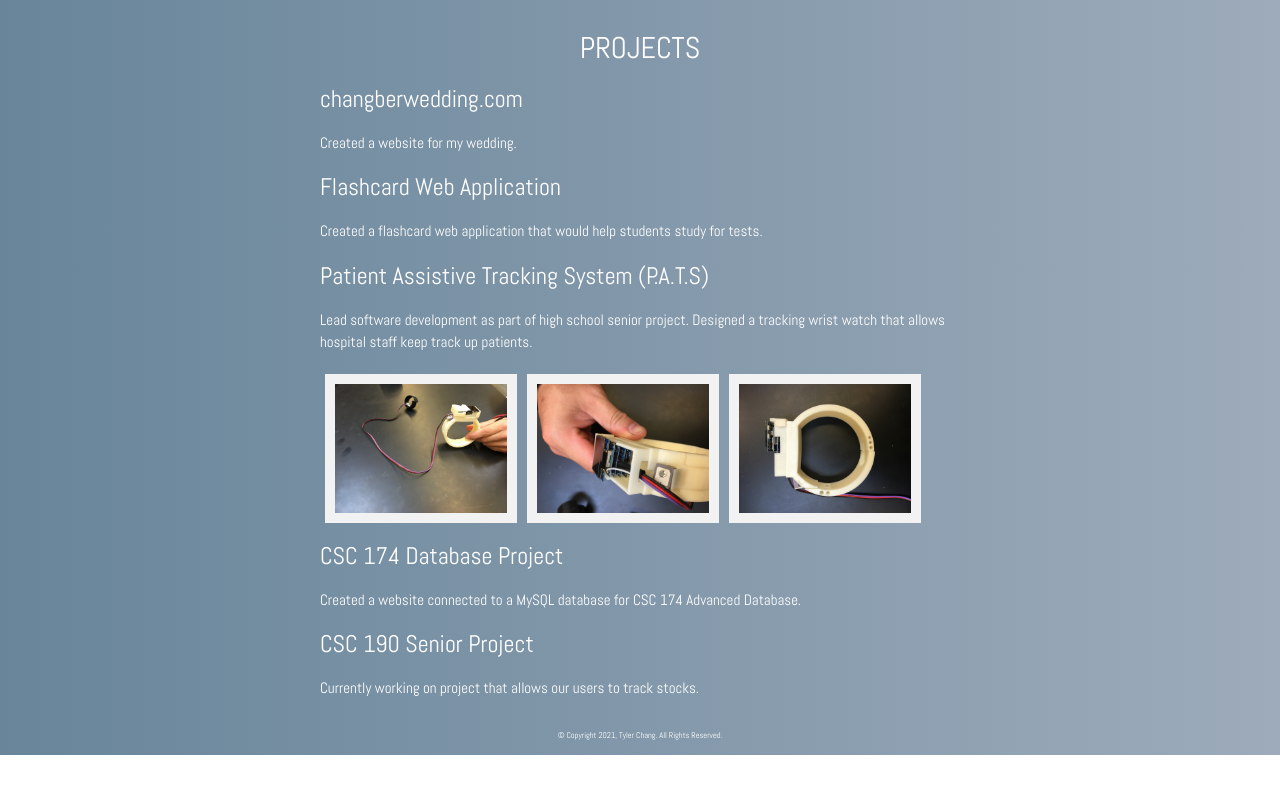
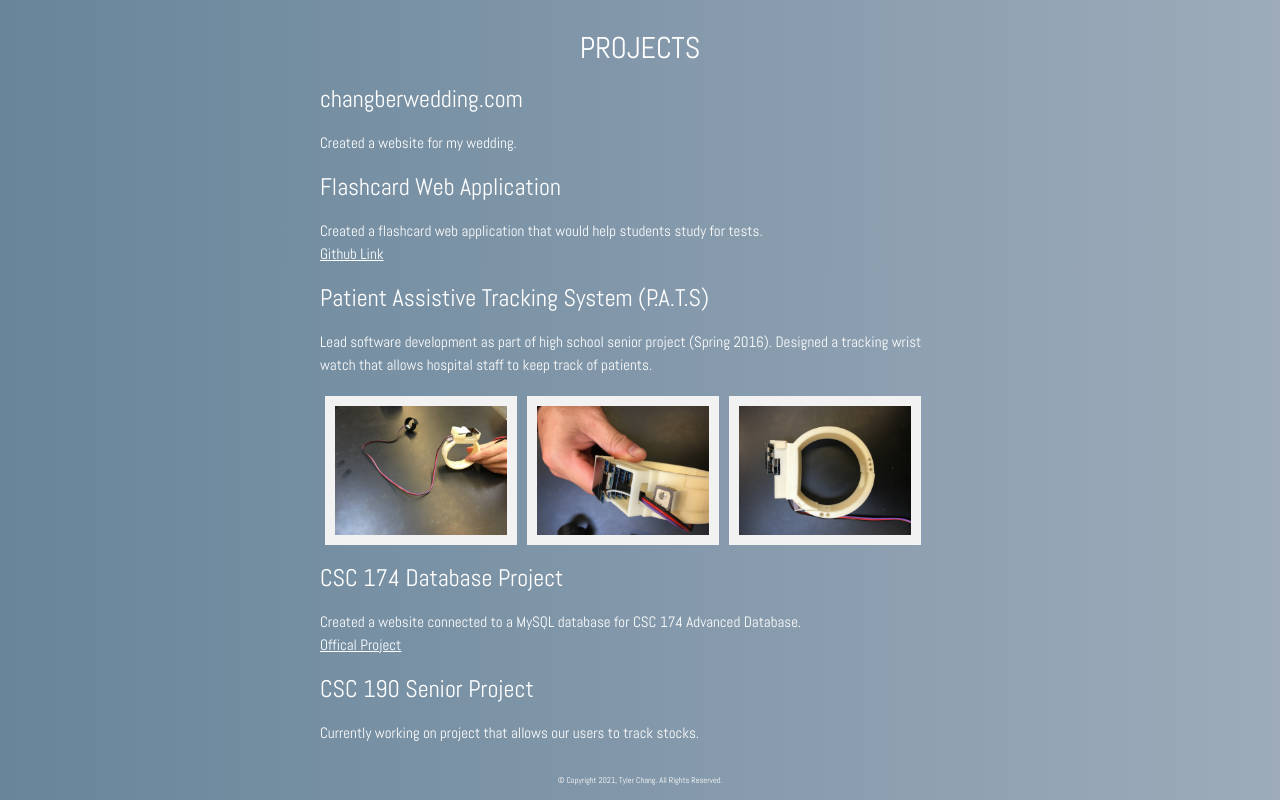
Before and after one commit to changty97/personalsite, a React (Create React App) app: page /#/projects in a window 1280 px wide. Shown: the part 533-1333 px from the top of the page. Before the commit the page ends 1288 px from the top, so only its background shows below. Built offline with nearby package versions, Linux system fonts and the light colour scheme.

Commit message:
Updated project descriptions

```diff
--- a/src/Project.js
+++ b/src/Project.js
@@ -11,18 +11,20 @@ class Project extends Component {
             </p>
         <h3>Flashcard Web Application</h3>
             <p style={{textAlign:'left'}}>
-                Created a flashcard web application that would help students study for tests.
+                Created a flashcard web application that would help students study for tests. <br></br>
+                <a href="https://github.com/changty97/Flashcard-App">Github Link</a>
             </p>
         <h3>Patient Assistive Tracking System (P.A.T.S)</h3>
             <p style={{textAlign:'left'}}>
-                Lead software development as part of high school senior project. Designed a tracking wrist watch that allows hospital staff keep track up patients.
+                Lead software development as part of high school senior project (Spring 2016). Designed a tracking wrist watch that allows hospital staff to keep track of patients.
             </p>
             <img alt="PATS #1" src="/pats1.jpg" className="pats"></img>
             <img alt="PATS #2" src="/pats2.jpg" className="pats"></img>
             <img alt="PATS #3" src="/pats3.jpg" className="pats"></img>
         <h3>CSC 174 Database Project</h3>
             <p style={{textAlign:'left'}}>
-                Created a website connected to a MySQL database for CSC 174 Advanced Database.
+                Created a website connected to a MySQL database for CSC 174 Advanced Database. <br></br>
+                <a href="http://ec2-3-142-143-53.us-east-2.compute.amazonaws.com/#/login">Offical Project</a>
             </p>
         <h3>CSC 190 Senior Project</h3>
             <p style={{textAlign:'left'}}>
```
